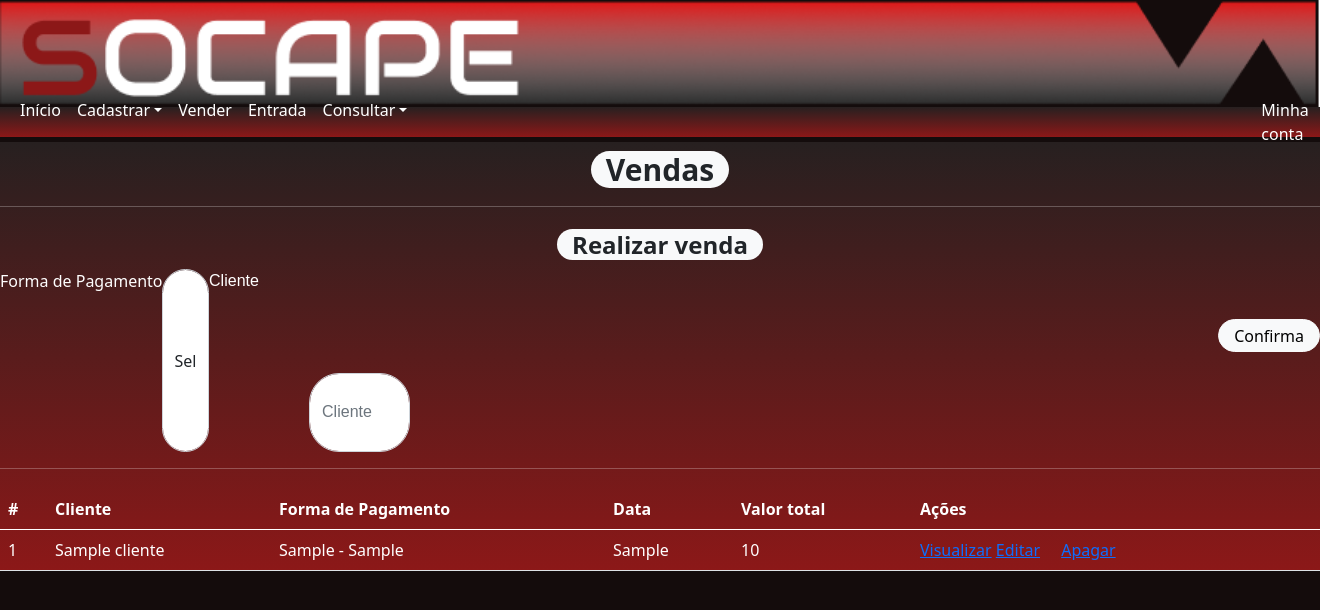
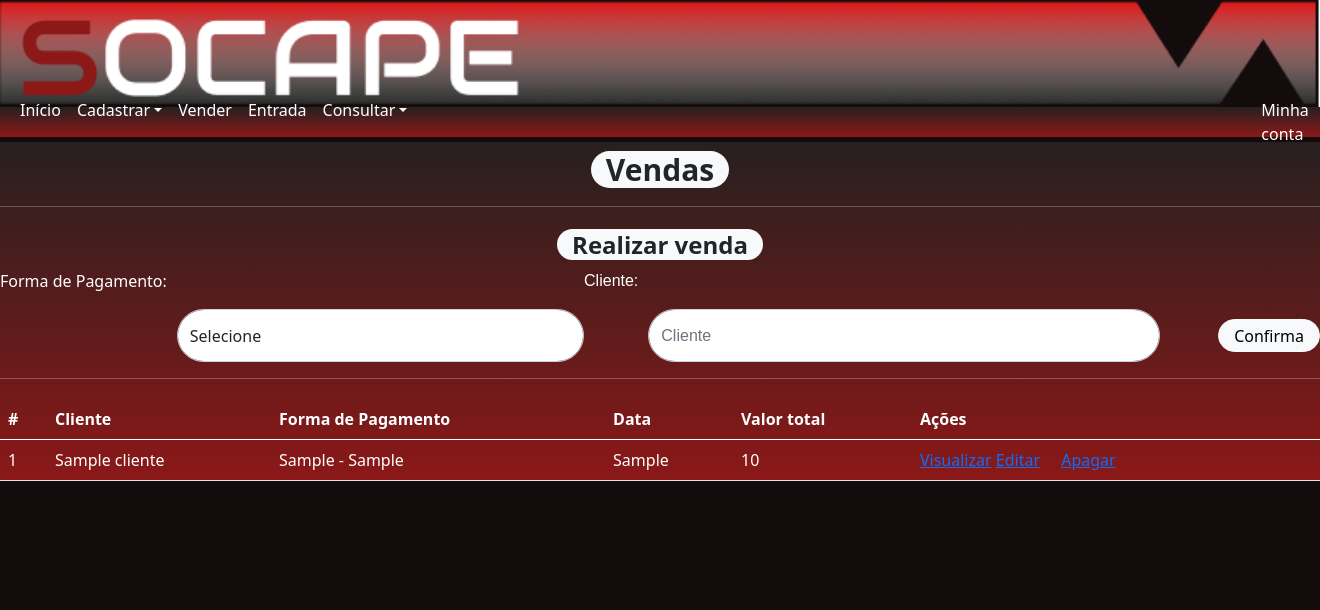
Before and after one commit to WebI-2020-2/socape, a PHP site: page /src/views/venda/venda.php in a window 1320 px wide. Shown: the top 610 px of the page. Run offline with PHP 8.4, Linux system fonts and the light colour scheme; tables that the repository leaves empty or names only in its code hold one stand-in row (values such as "Sample post"); some libraries are stand-ins or nearby versions.

Commit message:
Ajuste nos botões de venda (cliente,pagamento)

```diff
--- a/public/css/venda-parte1.css
+++ b/public/css/venda-parte1.css
@@ -37,9 +37,10 @@ body{
     display: inline-block;
 }
 #FormaDePagamento{
-	margin-left: 100px;
-	width: 10%;
-	margin-right: 10px;
+	margin-top: 40px;
+	margin-left: 10px;
+	border-radius: 30px 30px 30px 30px;
+	width: 3%;
 }
 #CondiçãoDePagamento{
 	margin-left: 200px;
@@ -48,10 +49,10 @@ body{
 }
 
 #barraPesquisa{
-	margin-top: 30px;
-	margin-left: 100px;
+	margin-top: 40px;
+	margin-left: 10px;
 	border-radius: 30px 30px 30px 30px;
-	width: 36%;
+	width: 3%;
 }
 #botãoPes{
 	border-radius: 30px 30px 30px 30px;
@@ -66,12 +67,12 @@ body{
 #localizaçãoBotões{
 
 	margin-top: 50px;
-	margin-left: 800px;
+	margin-left: 50px;
 }
 #botão{
 	padding: 4px 15px 3px 15px;
 	border-radius: 50px;
-	margin-bottom: 100px;
+	margin-bottom: 10px;
 }
 
 #texto{
--- a/src/views/venda/venda.php
+++ b/src/views/venda/venda.php
@@ -84,8 +84,8 @@
             </h2>
             <form class="d-flex" action="./realizarVenda.php" method="POST">
                 <div class="input-group">
-                    <label for="formaPagamento" class="form-label">Forma de Pagamento</label>
-                    <select id="formaPagamento" name="idformapagamento" style="border-radius: 30px 30px 30px 30px" class="form-control">
+                    <label for="formaPagamento" class="form-label">Forma de Pagamento:</label>
+                    <select id="FormaDePagamento" name="idformapagamento" style="border-radius: 30px 30px 30px 30px" class="form-control">
                         <option selected disabled>Selecione</option>
                         <?php
                             foreach ($formas->findAll() as $obj) { ?>
@@ -94,7 +94,7 @@
                     </select>
                 </div>
                 <div class="input-group ui-widget">
-                    <label for="barraPesquisa" class="form-label">Cliente</label>
+                    <label for="barraPesquisa" class="form-label">Cliente:</label>
                     <input id="barraPesquisa" class="form-control me-2" type="search" placeholder="Cliente" aria-label="Search">
                     <input id="idcliente" type="hidden" name="idcliente">
                 </div>
```
